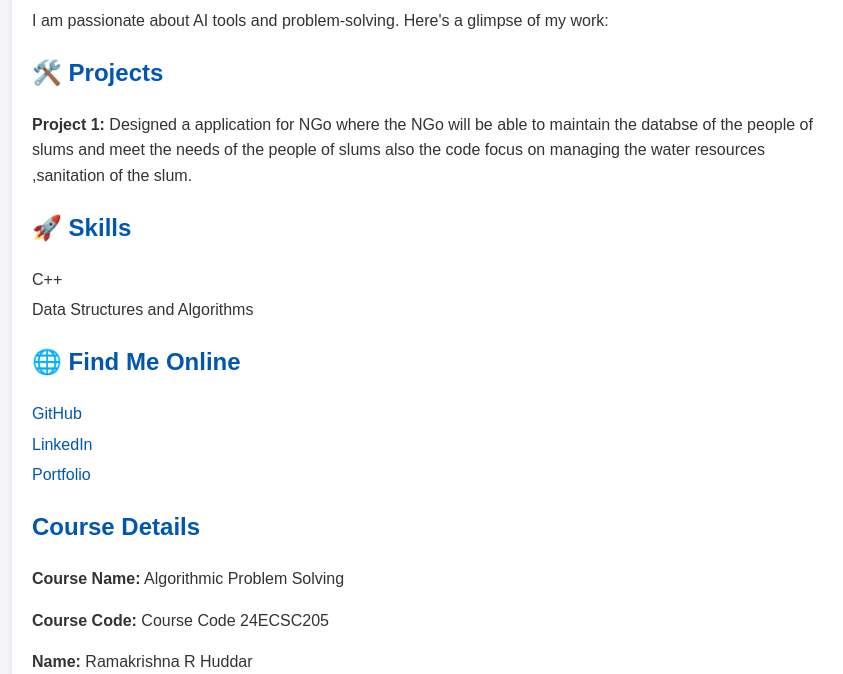
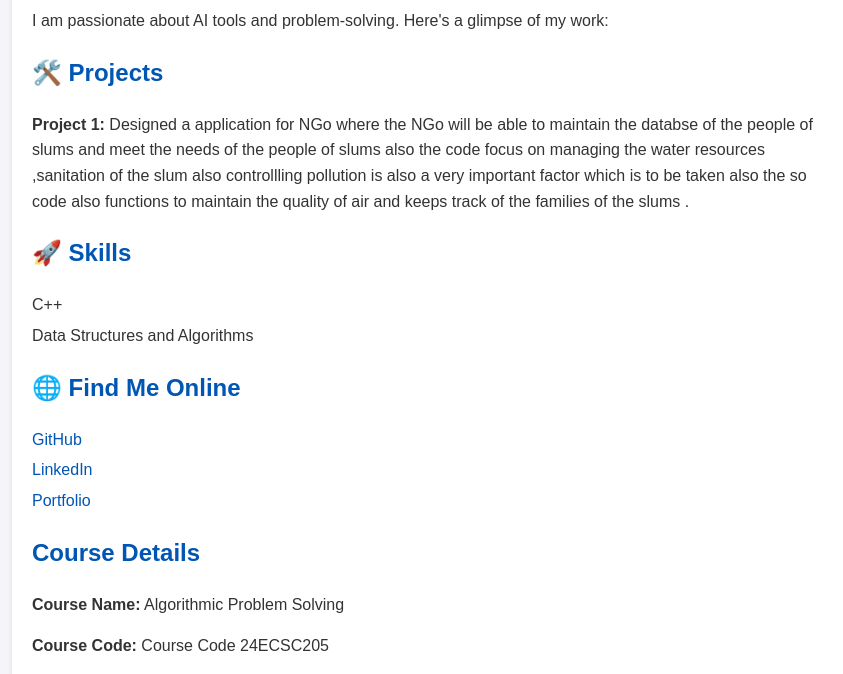
Before and after one commit to RAMAKRISHNAHUDDAR/ngo.github.io, a plain HTML site: page index.html in a window 1280 px wide. Shown: the part 126-800 px from the top of the page, without its empty margins (208-1051 px from the left). Drawn offline with Linux system fonts and the light colour scheme.

Commit message:
Update index.html

```diff
--- a/index.html
+++ b/index.html
@@ -51,7 +51,7 @@
 
         <h2>🛠️ Projects</h2>
         <ul>
-            <li><strong>Project 1:</strong>  Designed a application for NGo where the NGo will be able to maintain the databse of the people of slums and meet the needs of the people of slums also the code focus on managing the water resources ,sanitation of the slum.</li>
+            <li><strong>Project 1:</strong>  Designed a application for NGo where the NGo will be able to maintain the databse of the people of slums and meet the needs of the people of slums also the code focus on managing the water resources ,sanitation of the slum also controllling pollution is  also a very important factor which is to be taken also the so code also functions to maintain the quality of air and keeps track of the families of the slums  .</li>
 
         </ul>
 
```
